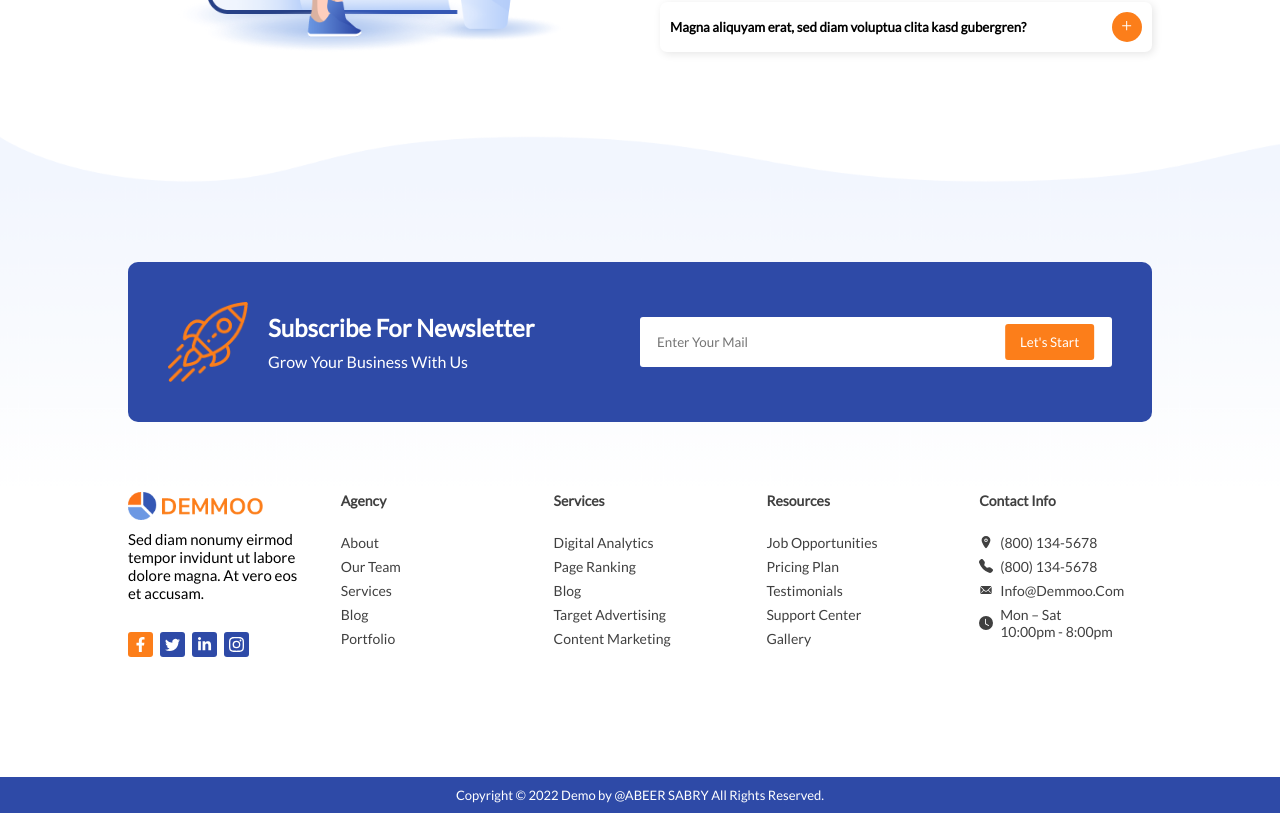
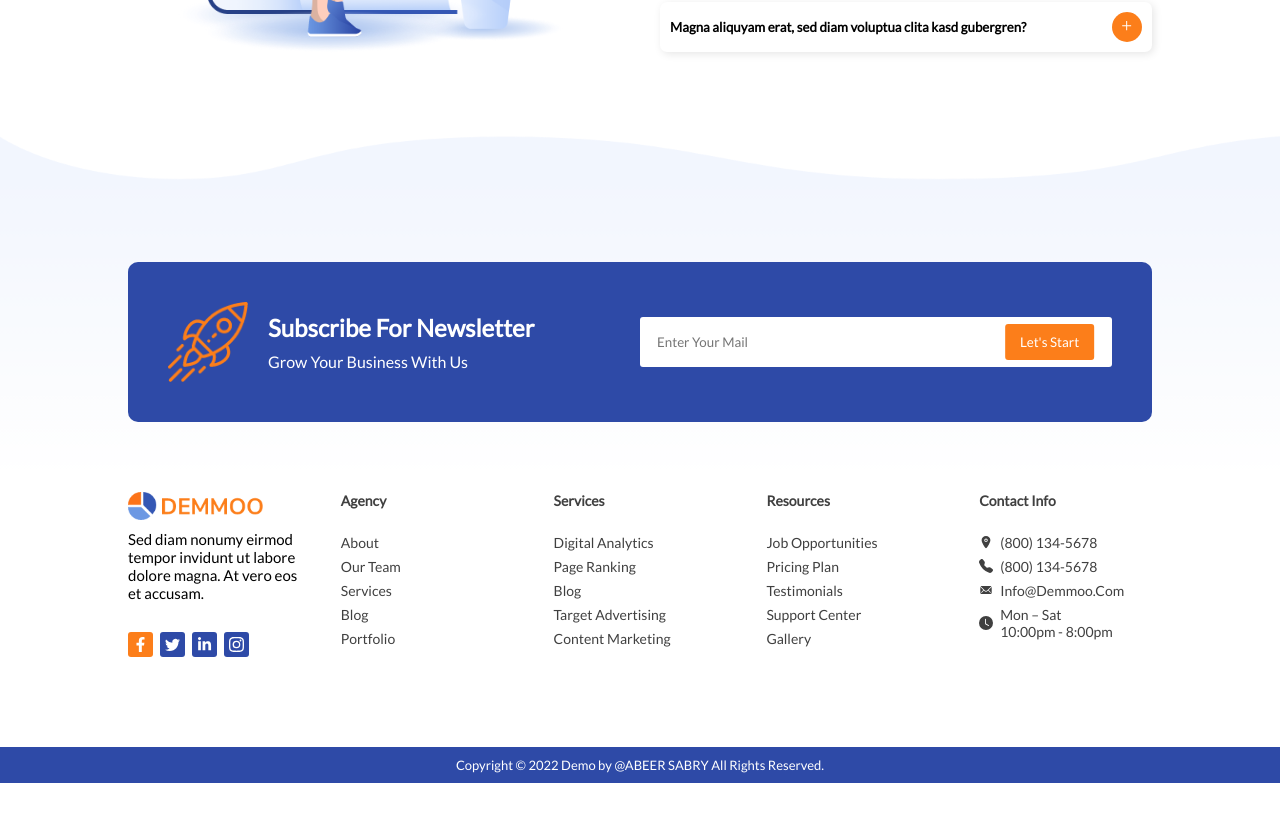
Before and after one commit to Abeer-Sabry/digital-marketing-app, a React (Create React App) app: page / in a window 1280 px wide. Shown: the part 4560-5373 px from the top of the page. After the commit the page ends 5343 px from the top, so only its background shows below. Built offline with nearby package versions, Linux system fonts and the light colour scheme.

Commit message:
Responsive Digital Marketing App

```diff
--- a/src/components/Footer/FooterStyle.js
+++ b/src/components/Footer/FooterStyle.js
@@ -11,7 +11,7 @@ export const FooterWrapper = styled.div`
   width: 100%;
   height: 100%;
   padding-top: 130px;
-  padding-bottom: 100px;
+  padding-bottom: 70px;
 `;
 export const Subscribe = styled.div`
   background-color: ${darkBlue};
```
